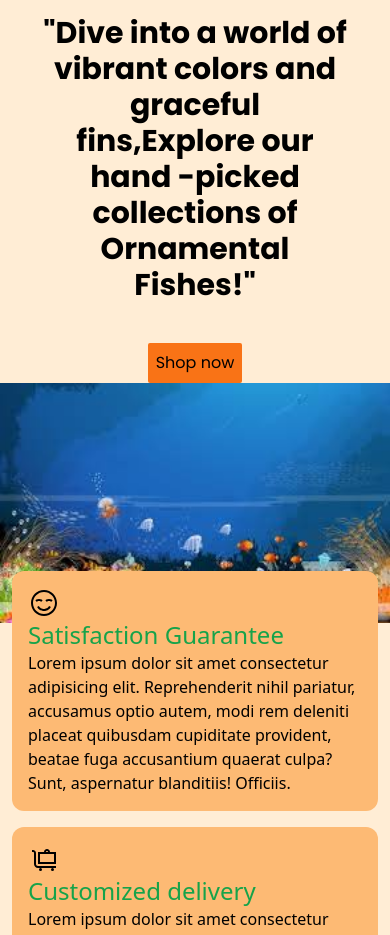
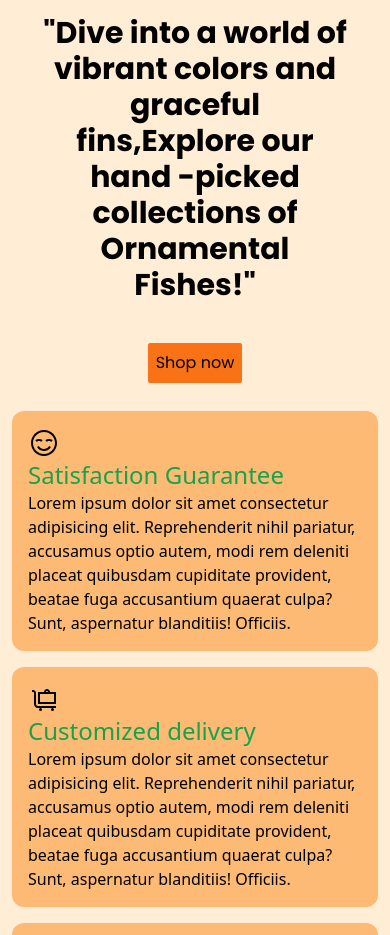
Before and after one commit to nandhana90/DEPLOYMENT_TAILWIND, a website: page src/index.html in a window 390 px wide. Shown: the part 141-1076 px from the top of the page. Drawn offline with Linux system fonts and the light colour scheme.

Commit message:
sizechanges

```diff
--- a/src/index.html
+++ b/src/index.html
@@ -12,14 +12,14 @@
         rel="stylesheet">
 </head>
 
-<body class="bg-orange-100">
+<body class="bg-orange-100 mx-auto">
 
     <div class="bg-orange-500 shadow-xl z-50  text-white align-middle p-5 top-0 left-0 fixed w-full">
 
 
         <div class="container mx-auto ">
             <div class="flex  justify-between">
-                <img src="../assrets/images.jpg" height="50px" width="50px" alt="">
+                <img src="../src/assrets/images.jpg" height="50px" width="50px" alt="">
                 <div class="ul md">
                     <ul class="md:flex hidden md:block  text-center justify-between md:w-80 ">
                         <li><a class="md:text-xl  hover:text-black " href="">Home</a></li>
@@ -61,14 +61,12 @@
         <button class="bg-orange-500 text-black p-2 rounded-sm hover:bg-green-700 hover:text-white">Shop
             now</button>
 
-        <div class="mx-auto text-center mb-6">
-            <img class="text-center w-full h-60" src="../src/assrets/Background.jpeg" alt="">
-        </div>
+
     </div>
     </div>
-    <section id="Home" class="mt-96">
+    <section id="Home">
 
-        <div class="container mx-auto mt-96 grid md:grid-cols-3 grid-cols-1 gap-4 ">
+        <div class="container mx-auto mt-56 grid md:grid-cols-3 grid-cols-1 gap-4 ">
             <div class="bg-orange-300 rounded-xl mt-10 p-4  ml-3 mr-3 hover:shadow-xl">
                 <svg xmlns="http://www.w3.org/2000/svg" width="32" height="32" viewBox="0 0 32 32">
                     <path fill="#000"
@@ -131,7 +129,7 @@
                 </div>
 
                 <div class="bg-orange-300 rounde-xl  hover:shadow-xl">
-                    <div class=" mb-7">
+                    <div class="mb-7">
                         <img class="w-full h-full object-contain" src="../src/assrets/fish2.jpeg" alt="">
                         <div class="text-center">
                             <button class="bg-orange-600 mt-2 p-2 rounded-xl">Shop now</button>
```
Also changed, not shown: src/output.css.
